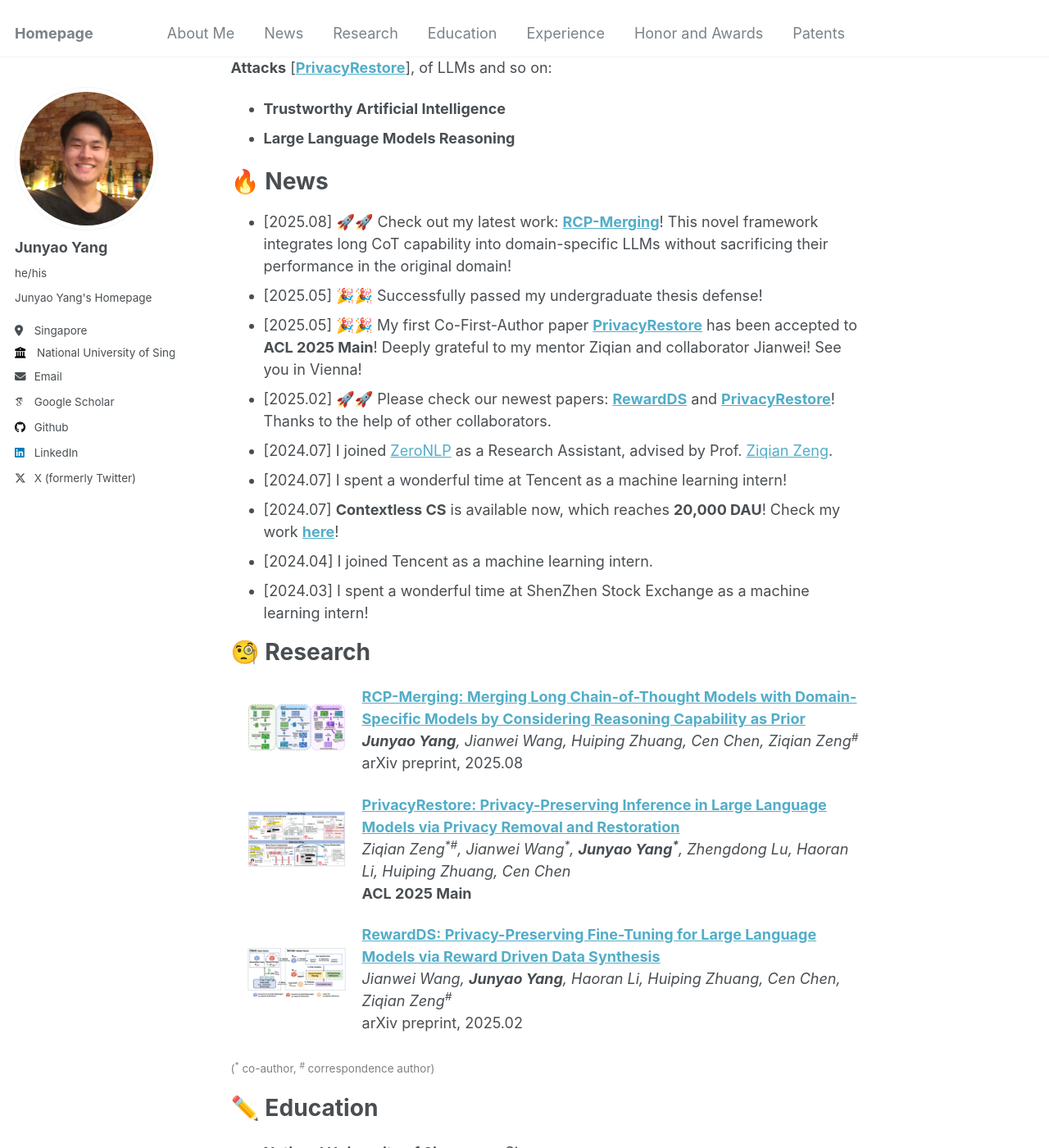
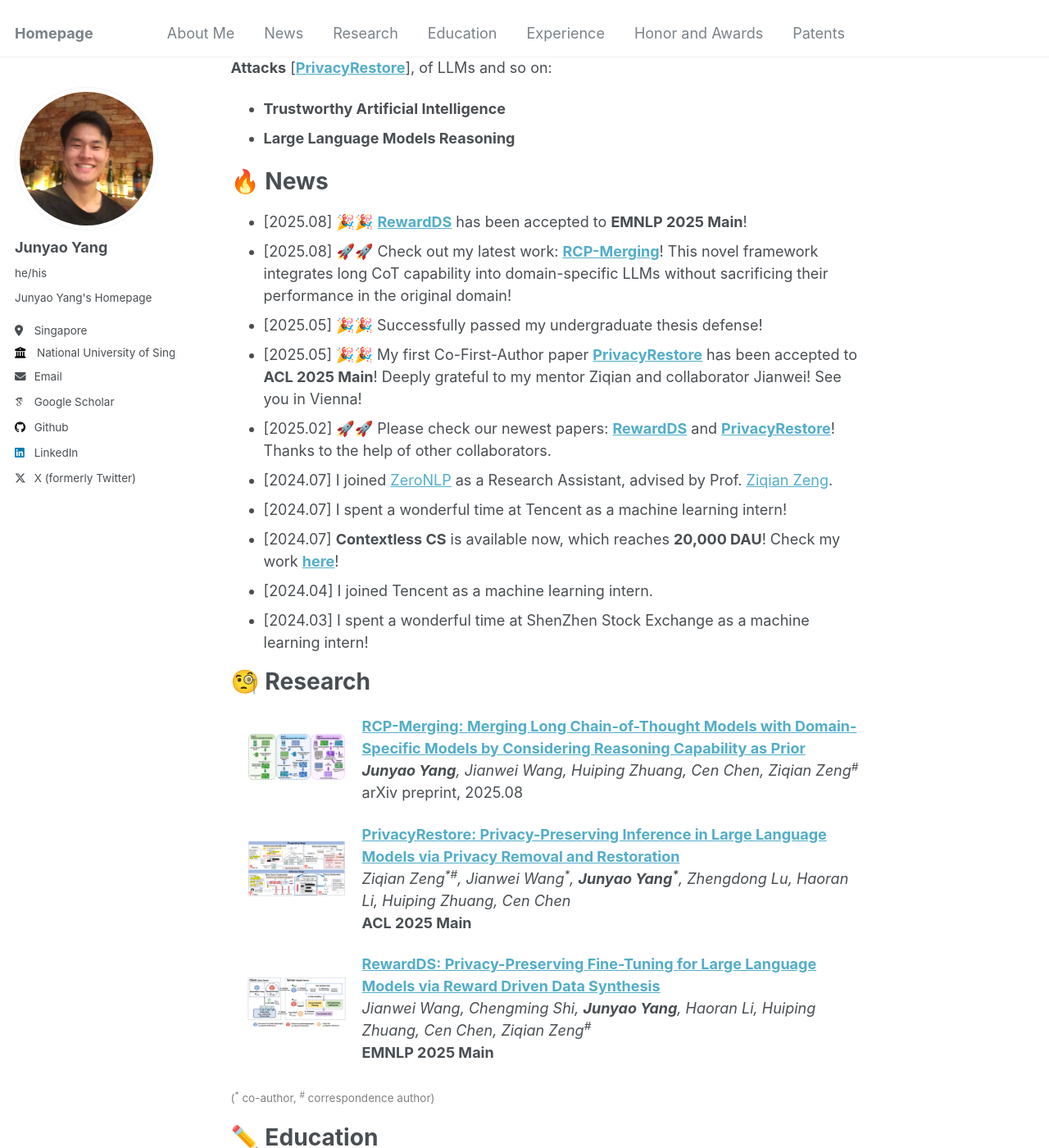
Before and after one commit to jyyang26/jyyang26.github.io, a Jekyll site: the page built from _pages/about.md, in a window 1280 px wide and 1400 px high, scrolled down 319 px. Shown: the whole window at 82% size. Built offline with Jekyll 4.4.1, drawn with Linux system fonts in a browser that asks for light colours; some web fonts are replaced.

Commit message:
Update about.md

```diff
--- a/_pages/about.md
+++ b/_pages/about.md
@@ -22,6 +22,7 @@ My research story revolves around **the Underlying Principles and Understanding
  <!--  a novel merging framework that integrates domain-specific LLMs with long Chain-of-Thought (CoT) capability while maintaining performance in their original domain! -->
 
 # 🔥 News
+- [2025.08] 🎉🎉 **[RewardDS](https://arxiv.org/abs/2502.18517)** has been accepted to **EMNLP 2025 Main**!
 - [2025.08] 🚀🚀 Check out my latest work: **[RCP-Merging](https://arxiv.org/abs/2508.03140)**! This novel framework integrates long CoT capability into domain-specific LLMs without sacrificing their performance in the original domain!
 - [2025.05] 🎉🎉 Successfully passed my undergraduate thesis defense!
 - [2025.05] 🎉🎉 My first Co-First-Author paper **[PrivacyRestore](https://arxiv.org/abs/2406.01394)** has been accepted to **ACL 2025 Main**! Deeply grateful to my mentor Ziqian and collaborator Jianwei! See you in Vienna!
@@ -58,8 +59,8 @@ arXiv preprint, 2025.08 <br>
   </a>
 </p>
 **[RewardDS: Privacy-Preserving Fine-Tuning for Large Language Models via Reward Driven Data Synthesis](https://arxiv.org/abs/2502.18517)**<br>
-*Jianwei Wang, **Junyao Yang**, Haoran Li, Huiping Zhuang, Cen Chen, Ziqian Zeng<sup>\#</sup>*<br>
-arXiv preprint, 2025.02 <br>
+*Jianwei Wang, Chengming Shi, **Junyao Yang**, Haoran Li, Huiping Zhuang, Cen Chen, Ziqian Zeng<sup>\#</sup>*<br>
+**EMNLP 2025 Main** <br>
 
 <span style="color: grey;"><sub>(<sup>\*</sup> co-author, <sup>#</sup> correspondence author)</sub></span>
 
```
